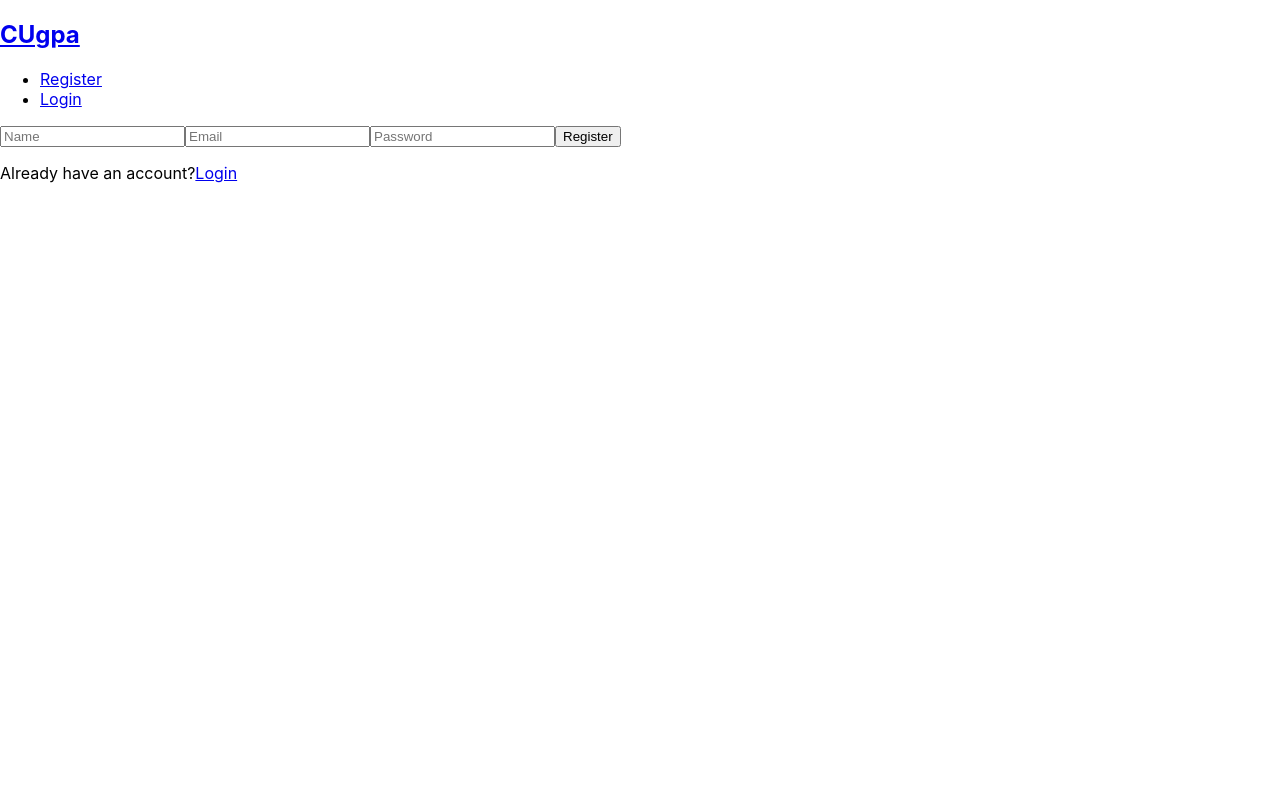
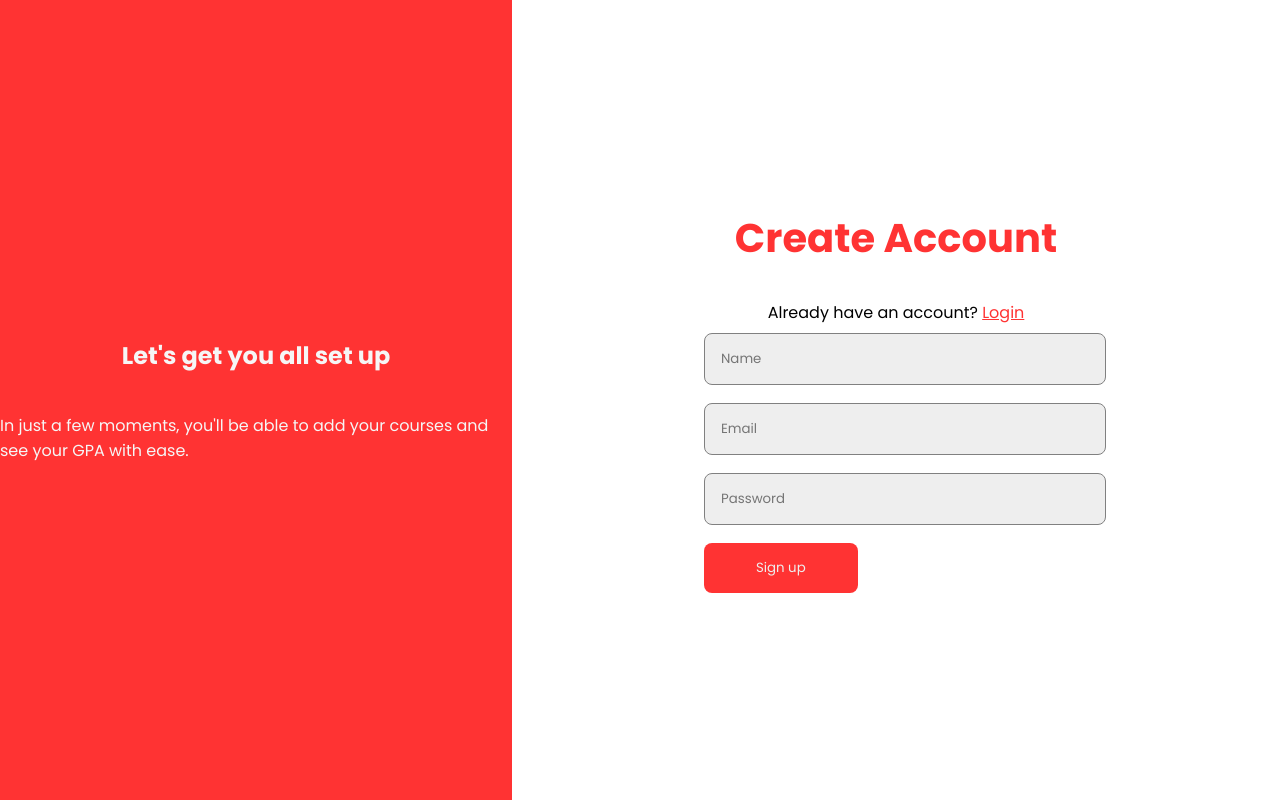
Before and after one commit to AbayomiE-T/MERN_GPA_Calculator, a React (Create React App) app in the folder client/: page /register in a window 1280 px wide. Built offline with nearby package versions, Linux system fonts and the light colour scheme; no server answers.

Commit message:
Register page styled

```diff
--- a/client/public/index.html
+++ b/client/public/index.html
@@ -1,14 +1,12 @@
 <!DOCTYPE html>
 <html lang="en">
+
 <head>
   <meta charset="utf-8" />
   <link rel="icon" href="%PUBLIC_URL%/favicon.ico" />
   <meta name="viewport" content="width=device-width, initial-scale=1" />
   <meta name="theme-color" content="#000000" />
-    <meta
-      name="description"
-      content="Web site created using create-react-app"
-    />
+  <meta name="description" content="Web site created using create-react-app" />
   <link rel="apple-touch-icon" href="%PUBLIC_URL%/logo192.png" />
   <!--
       manifest.json provides metadata used when your web app is installed on a
@@ -25,7 +23,12 @@
       Learn how to configure a non-root public URL by running `npm run build`.
     -->
   <title>React App</title>
+  <link rel="preconnect" href="https://fonts.gstatic.com">
+  <link
+    href="https://fonts.googleapis.com/css2?family=Poppins:ital,wght@0,100;0,200;0,300;0,400;0,500;0,600;0,700;1,100;1,200;1,300;1,400;1,500;1,600;1,700&display=swap"
+    rel="stylesheet">
 </head>
+
 <body>
   <noscript>You need to enable JavaScript to run this app.</noscript>
   <div id="root"></div>
@@ -40,4 +43,5 @@
       To create a production bundle, use `npm run build` or `yarn build`.
     -->
 </body>
+
 </html>
--- a/client/src/App.js
+++ b/client/src/App.js
@@ -1,4 +1,3 @@
-import Navbar from './components/Navbar'
 import Register from './components/auth/Register'
 import CourseList from './components/CourseList'
 import { useEffect } from 'react';
@@ -21,7 +20,6 @@ function App() {
     <Provider store={store}>
       <BrowserRouter>
         <div className="App">
-          <Navbar />
           <Switch>
             <PrivateRoute exact path="/" component={AddCourse} />
             <PrivateRoute path="/courses" component={CourseList} />
--- a/client/src/components/AddCourse.js
+++ b/client/src/components/AddCourse.js
@@ -1,6 +1,8 @@
 import React, { useState } from 'react'
 import { addCourse } from '../actions/courseActions'
 import { connect } from 'react-redux';
+
+import Navbar from './Navbar';
 
 const AddCourse = ({ addCourse, user }) => {
     const [name, setName] = useState('');
@@ -23,6 +25,7 @@ const AddCourse = ({ addCourse, user }) => {
 
     return (
         <>
+            <Navbar />
             <h1>Add Course</h1>
             <form onSubmit={handleSubmit}>
                 <input
--- a/client/src/components/CourseList.js
+++ b/client/src/components/CourseList.js
@@ -1,12 +1,13 @@
 import React, { useEffect } from 'react';
 import { getCourses, deleteCourse } from '../actions/courseActions'
 import { connect } from 'react-redux';
+
+import Navbar from './Navbar';
 
 const CourseList = ({ courses, getCourses, deleteCourse, user }) => {
 
     useEffect(() => {
         if (user) {
-            console.log(user, user._id);
             getCourses(user._id);
         }
 
@@ -28,6 +29,7 @@ const CourseList = ({ courses, getCourses, deleteCourse, user }) => {
     }) : (<p> Loading courses</p>)
     return (
         <div>
+            <Navbar />
             <div>
                 {courseList}
             </div>
--- a/client/src/components/auth/Login.js
+++ b/client/src/components/auth/Login.js
@@ -32,6 +32,10 @@ const Login = ({ isAuthenticated, error, login, clearErrors }) => {
     return (
         isAuthenticated ? <Redirect to="/" /> :
             <>
+                <section className="login-box">
+                    <div className="vertical-box">
+
+                    </div>
                     {msg ? <p>{msg}</p> : ''}
                     <form onSubmit={handleSubmit}>
                         <input
@@ -51,6 +55,7 @@ const Login = ({ isAuthenticated, error, login, clearErrors }) => {
                         <p>Don't have an account?
                 <Link to="/register">Register</Link></p>
                     </form>
+                </section>
             </>
     )
 }
--- a/client/src/components/auth/Register.js
+++ b/client/src/components/auth/Register.js
@@ -34,32 +34,51 @@ const Register = ({ isAuthenticated, error, register, clearErrors }) => {
     return (
         isAuthenticated ? <Redirect to="/" /> :
             <>
+                <section className="sign-up-box">
+                    <div className="vertical-box">
+                        <h1>Let's get you all set up</h1>
+                        <p>In just a few moments, you'll be able to add your courses and see your GPA with ease.</p>
+                    </div>
+                    <div className="signup-content">
+
+                        <div className="form-wrapper">
+                            <h1 className="highlight">Create Account</h1>
+                            <p>Already have an account?&nbsp;
+                <Link className="highlight" to="/login">Login</Link></p>
                             {msg ? <p>{msg}</p> : ''}
                             <form onSubmit={handleSubmit}>
+                                <div className="form-item">
                                     <input
                                         type="text"
                                         placeholder="Name"
                                         value={name}
                                         onChange={(e) => setName(e.target.value)}
                                     />
-
+                                </div>
+                                <div className="form-item">
                                     <input
                                         type="text"
                                         placeholder="Email"
                                         value={email}
                                         onChange={(e) => setEmail(e.target.value)}
                                     />
-
+                                </div>
+                                <div className="form-item">
                                     <input
                                         type="text"
                                         placeholder="Password"
                                         value={password}
                                         onChange={(e) => setPassword(e.target.value)}
                                     />
-                    <button>Register</button>
-                    <p>Already have an account?
-                <Link to="/login">Login</Link></p>
+                                </div>
+                                <div className="form-item">
+                                    <button>Sign up</button>
+                                </div>
+
                             </form>
+                        </div>
+                    </div>
+                </section>
             </>
     )
 }
--- a/client/src/index.css
+++ b/client/src/index.css
@@ -1,13 +1,92 @@
 body {
-  margin: 0;
-  font-family: -apple-system, BlinkMacSystemFont, 'Segoe UI', 'Roboto', 'Oxygen',
-    'Ubuntu', 'Cantarell', 'Fira Sans', 'Droid Sans', 'Helvetica Neue',
-    sans-serif;
+  font-family: 'Poppins', sans-serif;
   -webkit-font-smoothing: antialiased;
   -moz-osx-font-smoothing: grayscale;
 }
 
-code {
-  font-family: source-code-pro, Menlo, Monaco, Consolas, 'Courier New',
-    monospace;
+*{
+  margin: 0px;
+  padding: 0px;
 }
+
+.login-box{
+  height: 100vh;
+  display: flex;
+}
+
+.vertical-box{
+  width: 40%;
+  height: 100%;
+  background-color: #f33;
+  color: #f6f6f6;
+  display: flex;
+  justify-content: center;
+  align-items: center;
+  flex-direction: column;
+}
+
+.vertical-box p{
+  margin-top: 40px;
+}
+
+.sign-up-box{
+  height: 100vh;
+  display: flex;
+}
+
+.signup-content{
+  display: flex;
+  justify-content: center;
+  align-items: center;
+  width: 60%;
+}
+
+.highlight{
+  color:#f33;
+}
+
+.form-item{
+  height: 50px;
+  width: 100%;
+}
+
+.form-item + .form-item{
+  margin-top: 20px;
+}
+
+.form-item > input{
+  font-family: inherit;
+  height: 100%;
+  width: 100%;
+  border: 1px solid #808080;
+  border-radius: 8px;
+  background-color: #eee;
+  outline: none;
+  padding-left: 16px;
+}
+
+.form-item > button{
+  font-family: inherit;
+  height: 100%;
+  width: 40%;
+  background-color:#f33;
+  border: none;
+  border-radius: 8px;
+  color: #eee;
+  cursor: pointer;
+}
+
+.form-wrapper{
+  width: 50%;
+}
+
+.form-wrapper > h1:nth-of-type(1){
+  font-size: 2.5rem;
+  text-align: center;
+}
+
+.form-wrapper > p:nth-of-type(1){
+  margin-bottom: 8px;
+  margin-top: 32px;
+  text-align: center;
+}
```
Also changed, not shown: 1 other file (tests, documents, lock files or other folders). Lines whose indentation alone changed are shown as unchanged.
